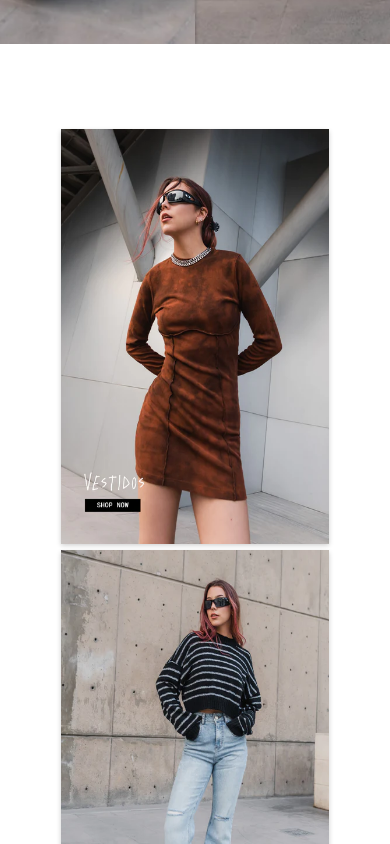
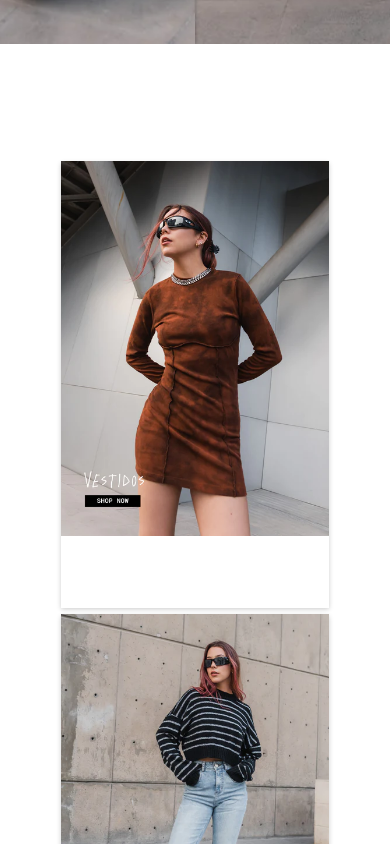
Before and after one commit to dbranco86/Pre-Entrega1-Branco, a React (Vite) app: page / in a window 390 px wide. Shown: the part 800-1644 px from the top of the page. Built offline with nearby package versions, Linux system fonts and the light colour scheme.

Commit message:
Trabajando version mobile

```diff
--- a/src/components/main/products/product-class/styles.css
+++ b/src/components/main/products/product-class/styles.css
@@ -9,9 +9,9 @@
     max-height: 500px;
     cursor: pointer;
     overflow: hidden;
-    margin-top: 2rem;
+    margin-top: 4rem;
 }
 .imageClass {
     width: 100%;
-    height: 100%;
+    height: auto;
 }
```
